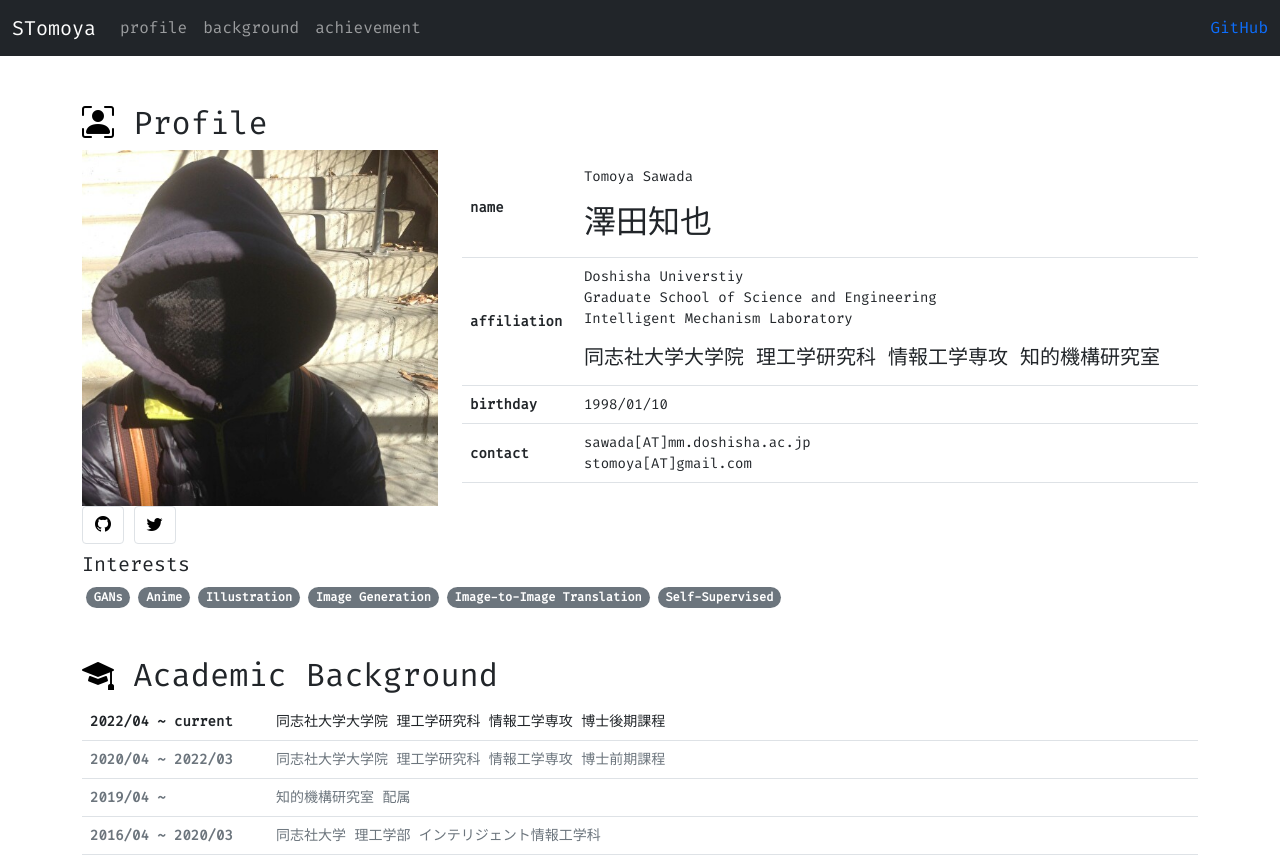
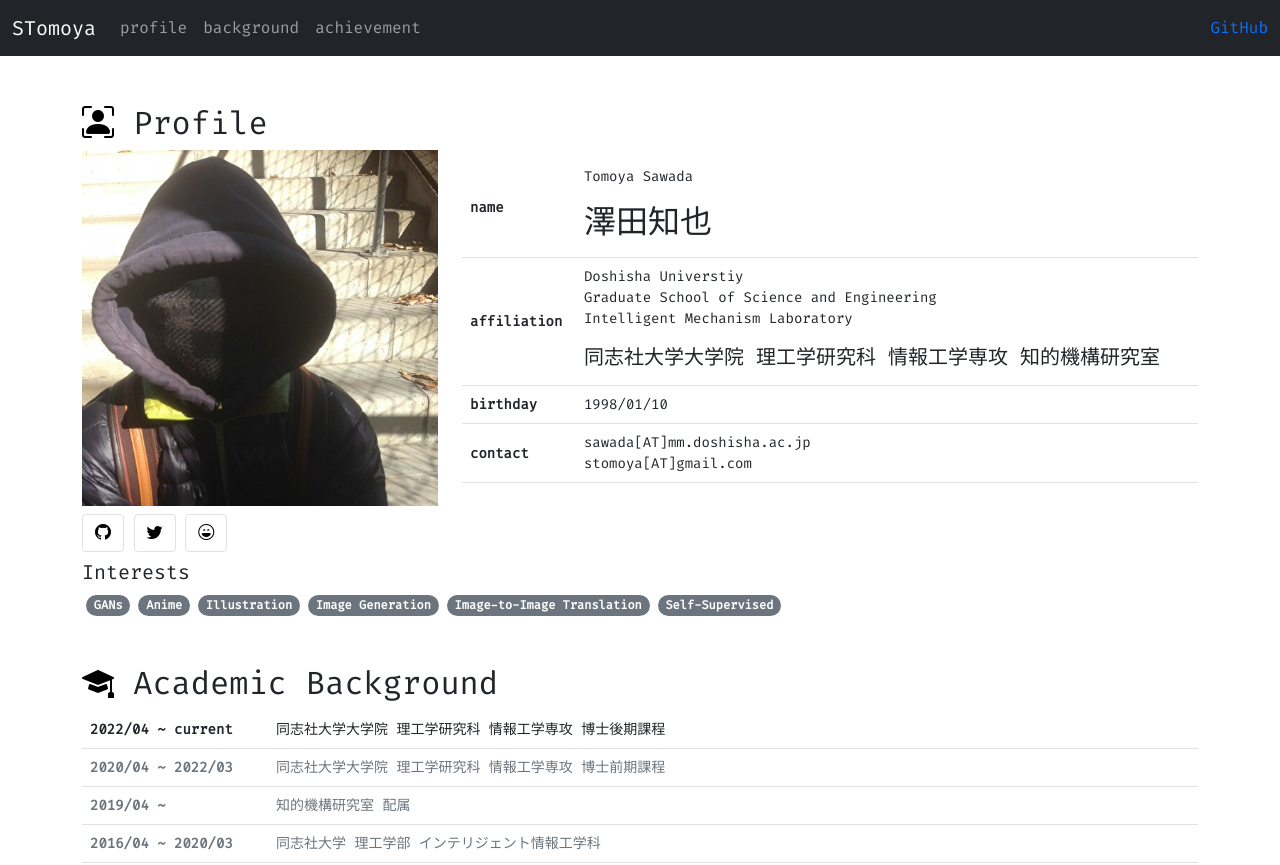
Before and after one commit to STomoya/site, a plain HTML site: page index.html in a window 1280 px wide. Shown: the top 865 px of the page. Drawn offline with nearby package versions, Linux system fonts and the light colour scheme.

Commit message:
add huggingface link

```diff
--- a/index.html
+++ b/index.html
@@ -84,9 +84,10 @@
                     </table>
                 </div>
             </div>
-            <div class="mb-2">
+            <div class="my-2">
                 <a class="btn border" href="https://github.com/STomoya"><i class="bi bi-github"></i></a>
                 <a class="btn border" href="https://twitter.com/STomoya0110"><i class="bi bi-twitter"></i></a>
+                <a class="btn border" href="https://huggingface.co/STomoya"><i class="bi bi-emoji-laughing"></i></a>
             </div>
             <div id="interest">
                 <h5>Interests</h5>
```
